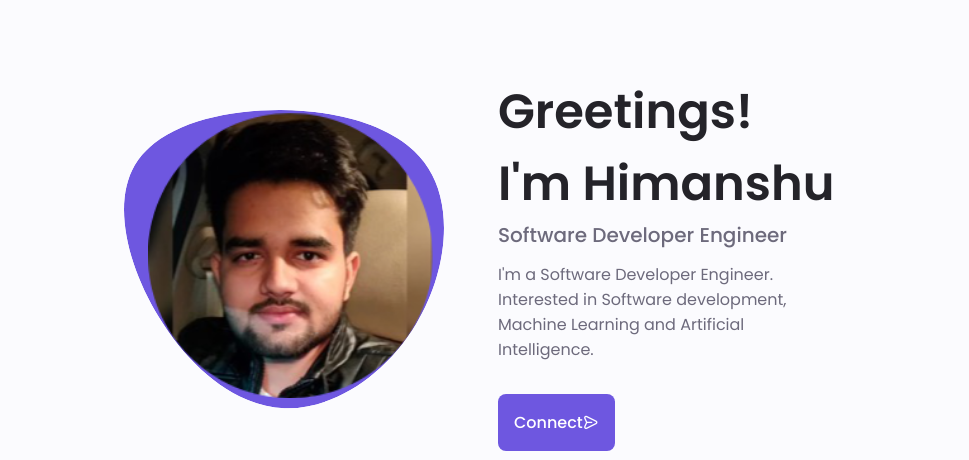
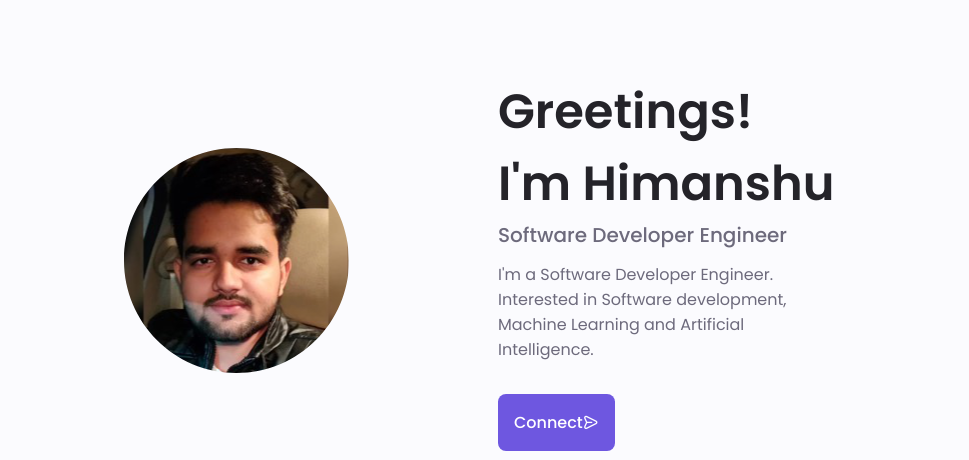
Before and after one commit to Himanshu2k1/my-portfolio, a plain HTML site: page index.html in a window 1280 px wide. Shown: the part 108-568 px from the top of the page, 184-1153 px from the left. Drawn offline with nearby package versions, Linux system fonts and the light colour scheme.

Commit message:
Update index.html

```diff
--- a/index.html
+++ b/index.html
@@ -97,21 +97,7 @@
                         </div>
 
                         <div class="home__img">
-                            <svg class="home__blob" viewBox="0 0 200 187" xmlns="http://www.w3.org/2000/svg" xmlns:xlink="http://www.w3.org/1999/xlink">
-                                <mask id="mask0" mask-type="alpha">
-                                    <path d="M190.312 36.4879C206.582 62.1187 201.309 102.826 182.328 134.186C163.346 165.547
-                                    130.807 187.559 100.226 186.353C69.6454 185.297 41.0228 161.023 21.7403 129.362C2.45775
-                                    97.8511 -7.48481 59.1033 6.67581 34.5279C20.9871 10.1032 59.7028 -0.149132 97.9666
-                                    0.00163737C136.23 0.303176 174.193 10.857 190.312 36.4879Z"/>
-                                </mask>
-                                <g mask="url(#mask0)">
-                                    <path d="M190.312 36.4879C206.582 62.1187 201.309 102.826 182.328 134.186C163.346
-                                    165.547 130.807 187.559 100.226 186.353C69.6454 185.297 41.0228 161.023 21.7403
-                                    129.362C2.45775 97.8511 -7.48481 59.1033 6.67581 34.5279C20.9871 10.1032 59.7028
-                                    -0.149132 97.9666 0.00163737C136.23 0.303176 174.193 10.857 190.312 36.4879Z"/>
-                                    <image class="home__blob-img" x="15" y="2" xlink:href="assets/img/my_perfil_.png"/>
-                                </g>
-                            </svg>
+                            <img src="assets/img/my_perfil_.png" alt="heading-photo" class="heading-photo">
                         </div>
 
 
```
